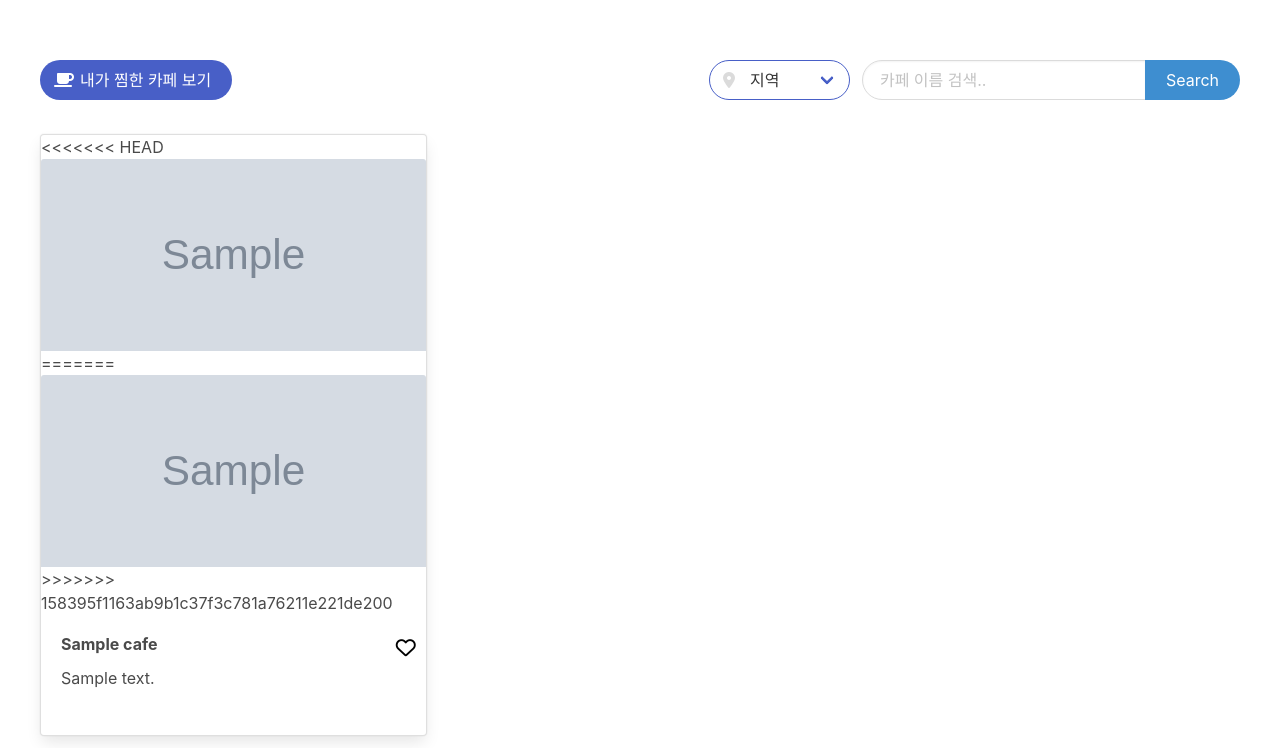
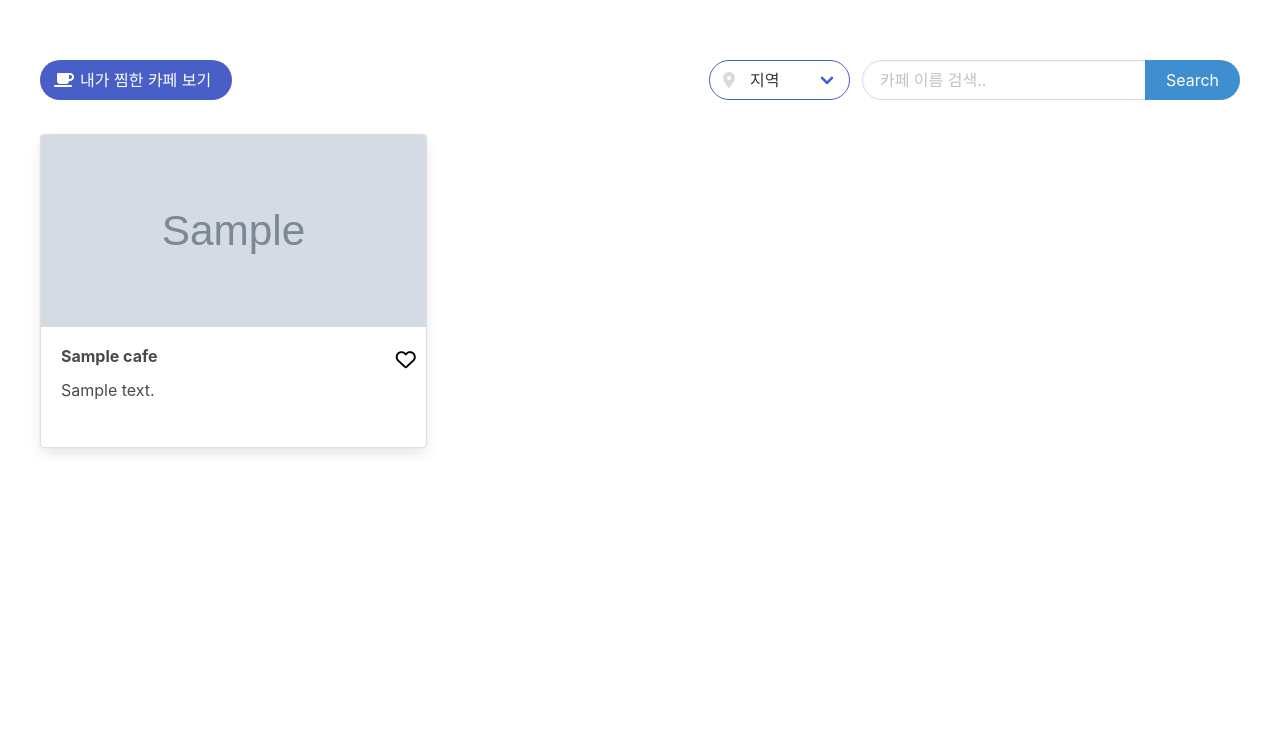
Before and after one commit to soyoonJ/jejucafe, a Flask app: template templates/index.html in a window 1280 px wide. Shown: the part 400-1148 px from the top of the page. After the commit the page ends 854 px from the top, so only its background shows below. Run offline with Flask 2, Linux system fonts and the light colour scheme; the template is opened without the code that fills it: most values are stand-ins (such as "Sample title", 1, 10 or a date in 2020); grey boxes marked "Sample" are stand-in pictures; some libraries are stand-ins or nearby versions; some web fonts are replaced.

Commit message:
conflict fix

```diff
--- a/templates/index.html
+++ b/templates/index.html
@@ -435,17 +435,8 @@
 
             <!-- id값 #modal-post 에 cafe_name 이라는 임의의 속성값을 각 카드에 심어두고,
                 카드를 선택하여 modal 이 열릴 때 해당 속성값으로 cafe_name 을 가져온다. -->
-<<<<<<< HEAD
             <div>
-                <!-- 사진 클릭시에만 comment 보여주기 위해 showcomment 함수 넣음 -->
-                <img class="card-img-top" src="{{ cafe.cafe_thumbnail_url }}"
-                     alt="Card image cap"
-                     onclick='showComments("{{cafe.cafe_name}}"); $("#modal-post").addClass("is-active").attr("cafe_name","{{cafe.cafe_name}}");'>
-=======
-            <div >
-                <!-- 사진 클릭시에만 comment 보여주기 위해 showcomment 함수 넣음 -->
                 <img class="card-img-top" src="{{ cafe.cafe_thumbnail_url }}" alt="Card image cap" onclick='showComments("{{cafe.cafe_name}}"); $("#modal-post").addClass("is-active").attr("cafe_name","{{cafe.cafe_name}}");'>
->>>>>>> 158395f1163ab9b1c37f3c781a76211e221de200
                 <div class="card-body card-address-align">
                     <div href="#" class="like-button" onclick="like_post('{{ cafe.cafe_name }}') ">
                         {% if cafe.cafe_name in user_info.like %}
```
